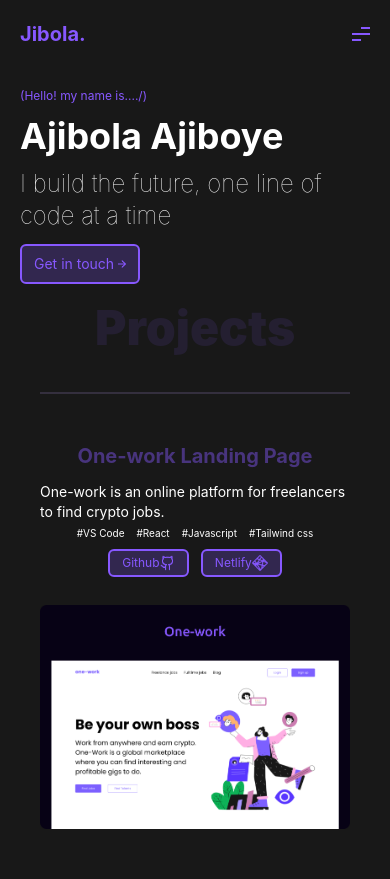
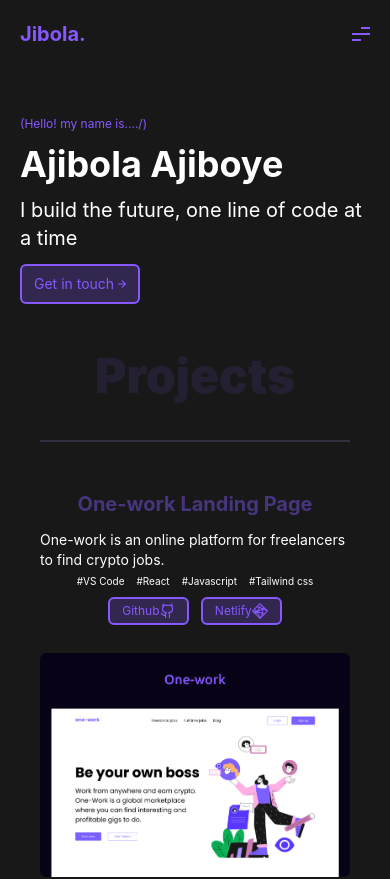
Before and after one commit to Axelrod99/my-portfolio, a React (Create React App) app: page / in a window 390 px wide. Shown: the top 879 px of the page. Built offline with nearby package versions, Linux system fonts and the light colour scheme.

Commit message:
newest commmit

```diff
--- a/src/App.js
+++ b/src/App.js
@@ -51,11 +51,11 @@ function App() {
       />
 
       {/* <div className="bg-[url('circle.png')] flex w-60 h-60"> */}
-      <div className='w-full flex h-fit '>
+      <div className='w-full flex h-fit my-7 bx:my-0'>
         <div className='w-full flex flex-col items-start justify-center p-5 z-[999]'>
           <p className='flex text-xs text-[#8758FF]'>(Hello! my name is..../) </p>
           <p className='flex so:text-4xl md:text-4xl font-bold my-3 '>Ajibola Ajiboye</p>
-          <p className='text-2xl font-thin md:text-4xl flex mb-3'>I build the future, one line of code at a time</p>
+          <p className='text-xl md:text-4xl flex mb-3'>I build the future, one line of code at a time</p>
 
           <div>
             <a href='http://ajibolaajiboye99@gmail.com' className='flex gap-1 items-center text-sm text-[#8758ff] bg-[#8758ff3d] px-3 py-2 rounded-md border-2 border-[#8758FF]'>Get in touch<img className='h-2' src={Arrow}/></a>
```
